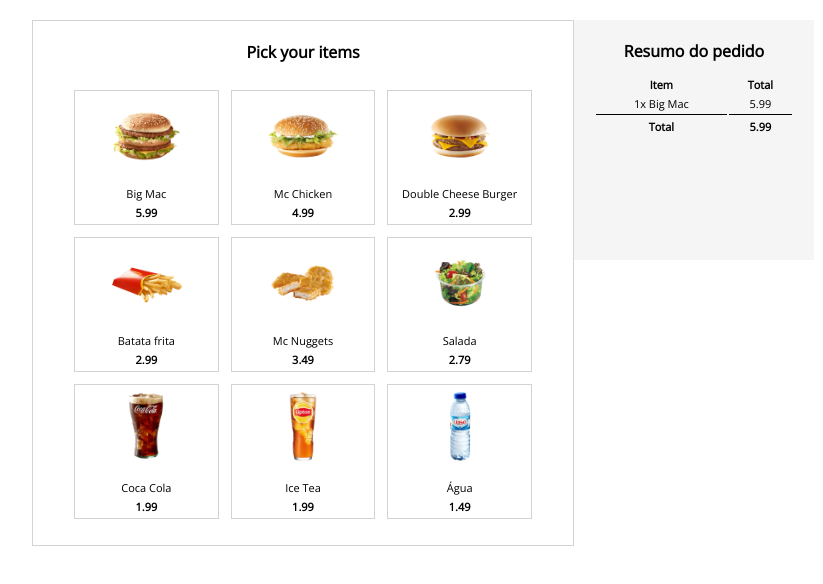
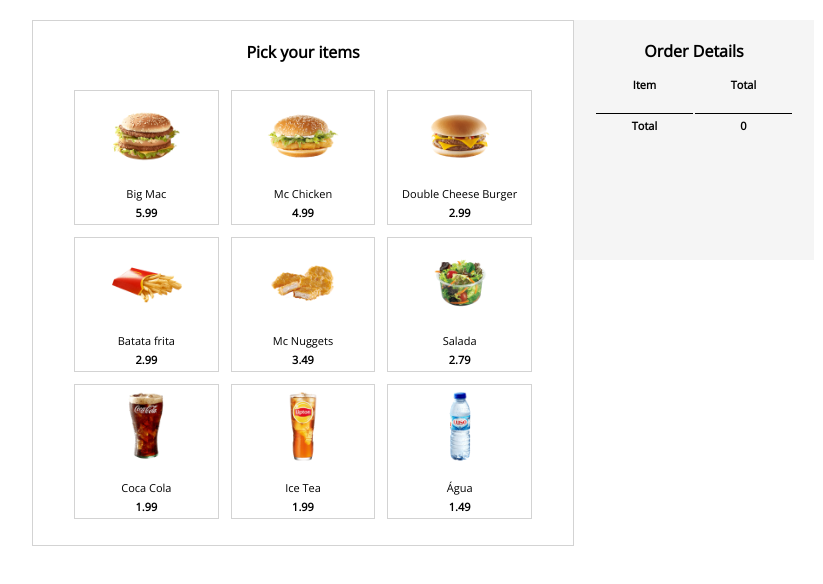
Before and after one commit to ThomasPeruch/vuejs-self_service_machine, a plain HTML site: page index.html in a window 1280 px wide. Shown: the whole page, without its empty margins (217-1040 px from the left). Drawn offline with nearby package versions, Linux system fonts and the light colour scheme.

Commit message:
showing order details dinamically

```diff
--- a/index.html
+++ b/index.html
@@ -38,7 +38,7 @@
             </section>
 
             <section class="summary">
-                <strong>Resumo do pedido</strong>
+                <strong>Order Details</strong>
                 <table>
                     <thead>
                         <tr>
@@ -47,14 +47,15 @@
                         </tr>
                     </thead>
                     <tbody>
-                        <tr>
-                            <td>1x Big Mac</td>
-                            <td>5.99</td>
+                        <tr v-for="product in products">
+                            <template v-if="product.active">
+                                <td>{{product.quantity + 'x' + product.name}}</td>
+                                <td>{{(product.price * product.quantity).toFixed(2)}}</td>
+                            </template>
                         </tr>
-
                         <tr>
                             <th>Total</th>
-                            <th>5.99</th>
+                            <th>0</th>
                         </tr>
                     </tbody>
                 </table>
```
